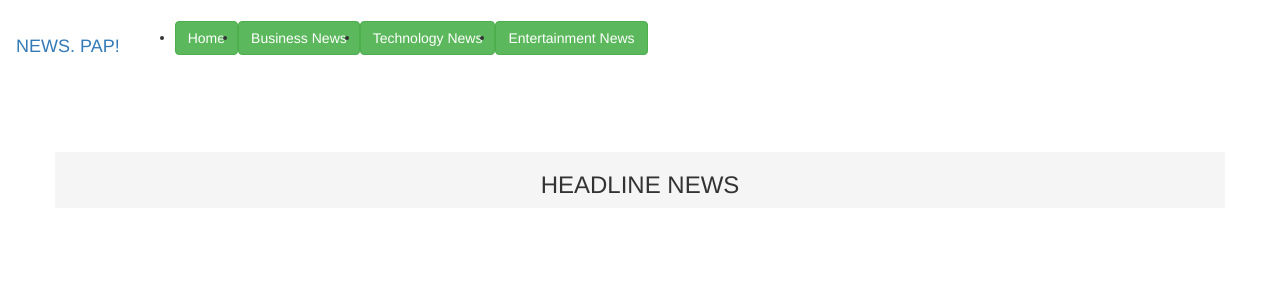
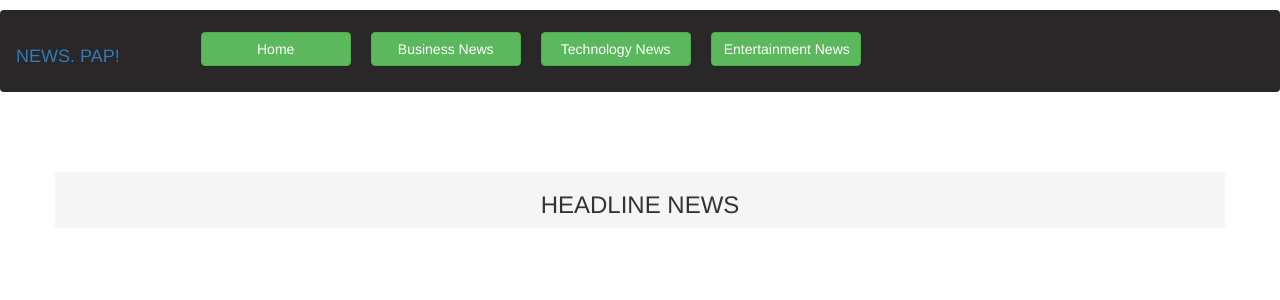
Before and after one commit to encok/News-API, a Flask app: template app/templates/index.html in a window 1280 px wide. Shown: the top 300 px of the page. Run offline with Flask 2, Linux system fonts and the light colour scheme; the template is opened without the code that fills it, so the values that code supplies are empty; some libraries are stand-ins or nearby versions.

Commit message:
working on the navbar background done

```diff
--- a/app/templates/index.html
+++ b/app/templates/index.html
@@ -13,14 +13,23 @@
      <style>
        .col-3{
          background-color: whitesmoke;
-         /* display:flex  */
+
        }
        .col-3 img{
-         height: 150px;
-         width: 200px;
+         height: 250px;
+         width: 300px;
        }
-       .container{
-         display:flex ;
+       /* .card-columns{
+         display: flex;
+         flex: 200px;
+
+       } */
+       .card-body{
+        height: 150px;
+         width: 100%;
+       }
+       .card-footer{
+         margin: 10px;
        }
      </style>
 
--- a/app/templates/navbar.html
+++ b/app/templates/navbar.html
@@ -7,31 +7,57 @@
   <title>Document</title>
 </head>
 <body>
+  <style>
+    .navbar{
+      display: flex;
+      flex-wrap: nowrap;
+      margin-top: 10px;
+      background-color: rgb(41, 39, 39);
+
+    }
+    .navbar ul{
+      list-style-type: none;
+
+    }
+     li button{
+      background-color: #f1f1f1;
+      width: 150px;
+      margin: 10px;
+      text-align: center;
+      text-decoration: none;
+      font-size: 30px;
+      list-style-type: none;
+    }
+    .navbar h3{
+      color: white;
+
+    }
+
+
+  </style>
   <div class="">
 
     <nav class="navbar ">
     <h3> <a class="navbar-brand" href="/">NEWS. PAP!</a></h3>
 
-      <span class="navbar-toggler-icon"></span>
-    </button>
+
+
       <div class="collapse navbar-collapse" id="navbarText">
-        <ul class="navbar-nav d-flex justify-content-between">
-          <li class="nav-item active">
+        <ul class="navbar">
+          <li>
             <a class="nav-link" href="/"><button type="button" class="btn btn-success">Home </button><span class="sr-only">(current)</span></a>
           </li>
-          <li class="nav-item">
+          <li >
             <a class="nav-link" href="/{{'categories/Business'}}"><button type="button" class="btn btn-success">Business News</button></a>
           </li>
-          <li class="nav-item">
+          <li>
             <a class="nav-link" href="/{{'categories/Technology'}}"><button type="button" class="btn btn-success">Technology News</button></a>
           </li>
-          <li class="nav-item">
+          <li>
             <a class="nav-link" href="/{{'categories/Entertainment'}}"><button type="button" class="btn btn-success">Entertainment News</button></a>
           </li>
         </ul>
-        <span class="navbar-text">
 
-      </span>
       </div>
     </nav>
   </div>
```
Also changed, not shown: app/templates/categories.html (+10 -0 lines).
